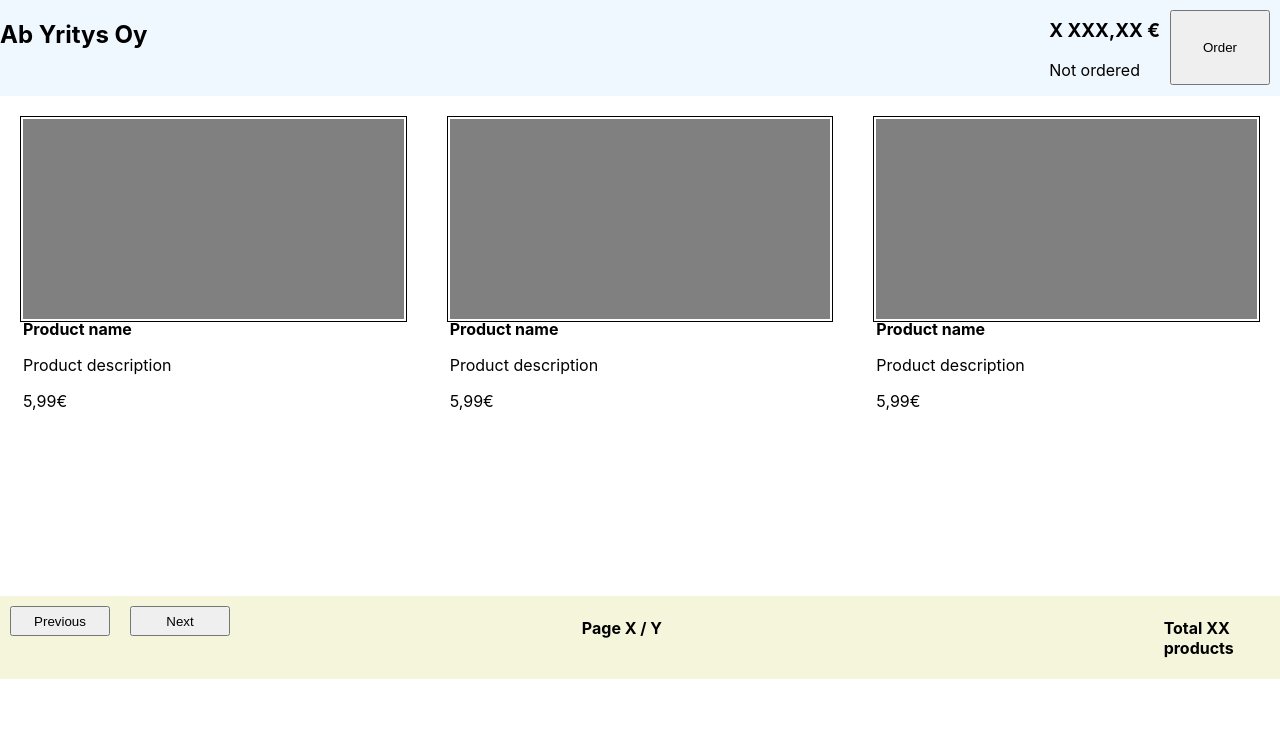
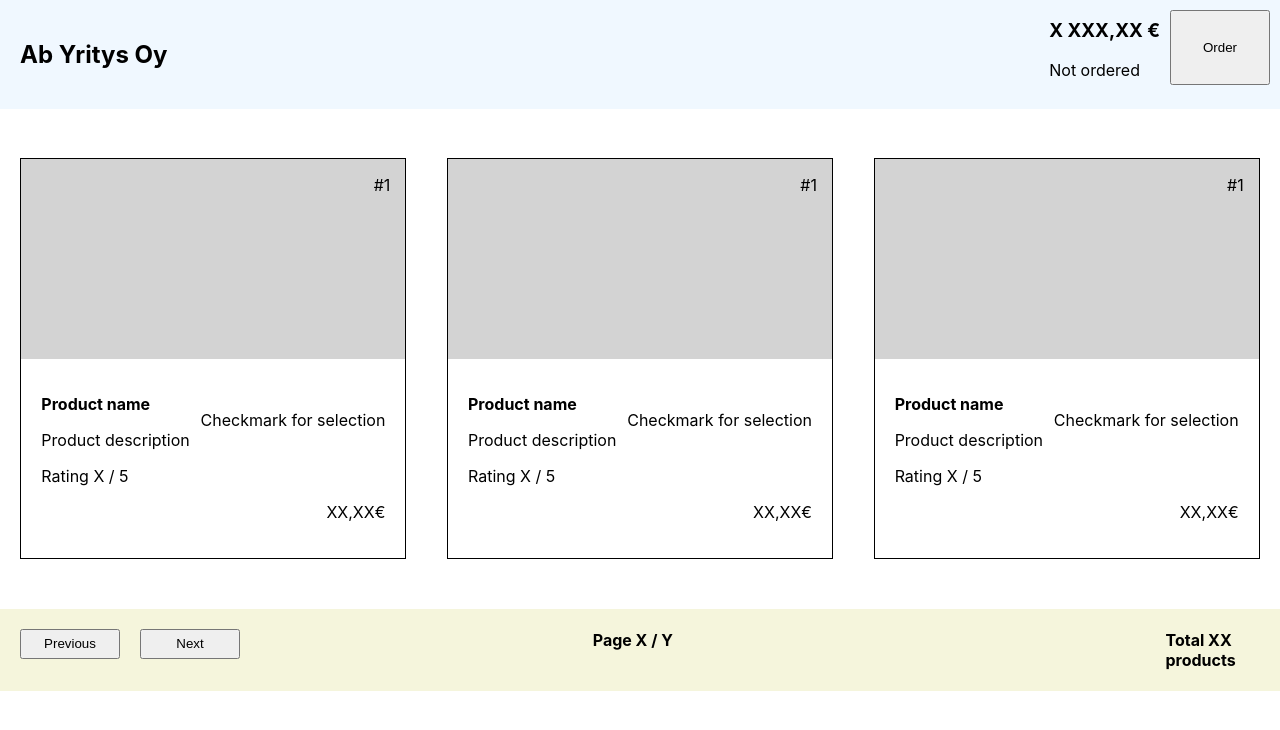
Before and after one commit to Luukalindgren/Bakery_website_react, a React (Create React App) app: page /order in a window 1280 px wide. Shown: the top 730 px of the page. Built offline with nearby package versions, Linux system fonts and the light colour scheme; the HTML template or start-up script is replaced by a standard one.

Commit message:
hienosäätöä

```diff
--- a/public/index.html
+++ b/public/index.html
@@ -2,11 +2,11 @@
 <html lang="en">
   <head>
     <meta charset="utf-8" />
-    <link rel="icon" href="%PUBLIC_URL%/favicon.ico" />
+    <link rel="icon" href="%PUBLIC_URL%/LL.png" />
     <meta name="viewport" content="width=device-width, initial-scale=1" />
     <meta name="theme-color" content="#000000" />
     <meta
-      name="description"
+      name="Bakery"
       content="Web site created using create-react-app"
     />
     <title>Bakery</title>
@@ -14,15 +14,5 @@
   <body>
     <noscript>You need to enable JavaScript to run this app.</noscript>
     <div id="root"></div>
-    <!--
-      This HTML file is a template.
-      If you open it directly in the browser, you will see an empty page.
-
-      You can add webfonts, meta tags, or analytics to this file.
-      The build step will place the bundled scripts into the <body> tag.
-
-      To begin the development, run `npm start` or `yarn start`.
-      To create a production bundle, use `npm run build` or `yarn build`.
-    -->
   </body>
 </html>
--- a/src/App.css
+++ b/src/App.css
@@ -14,6 +14,7 @@
 
 .header {
   flex: 1;
+  margin: 20px;
 }
 
 
@@ -25,26 +26,32 @@
 
 .products {
   display: flex;
-  flex-direction: row;
   height: 500px;
 
 }
 .product {
-  height: 200px;
   width: 30%;
-  margin: 20px;
-  padding: 2px;
+  margin: auto;
   border: 1px solid black;
 }
 
+.product:hover {
+  background-color: grey;
+}
+
 .product-description {
-  border: 1px solid black;
-  padding: 2px;
+  padding: 20px;
 }
 
 .product-image {
   height: 200px;
-  background-color: grey;
+  background-color: lightgrey;
+  margin-bottom: 15px;
+}
+
+.product-image-index {
+  float: right;
+  margin-right: 15px;
 }
 
 .navigation-products {
@@ -57,6 +64,7 @@
 
 .navigation-buttons {
   width: 50%;
+  margin: 10px;
 }
 
 .navigation-buttons button {
--- a/src/pages/order.js
+++ b/src/pages/order.js
@@ -21,32 +21,44 @@ const Order = () => {
                 <div className='products'>
                     <div className='product'>
                         <div className='product-image'>
-
+                            <div className='product-image-index'>
+                                <p>#1</p>
+                            </div>
                         </div>
-                        <div className='product-descprition'>
+                        <div className='product-description'>
                             <b>Product name</b>
+                            <p style={{float: "right"}}>Checkmark for selection</p>
                             <p>Product description</p>
-                            <p>5,99€</p>
+                            <p>Rating X / 5 </p>
+                            <p style={{textAlign: "right"}}>XX,XX€</p>
                         </div>
                     </div>
                     <div className='product'>
                         <div className='product-image'>
-
+                            <div className='product-image-index'>
+                                <p>#1</p>
+                            </div>
                         </div>
-                        <div className='product-descprition'>
+                        <div className='product-description'>
                             <b>Product name</b>
+                            <p style={{float: "right"}}>Checkmark for selection</p>
                             <p>Product description</p>
-                            <p>5,99€</p>
+                            <p>Rating X / 5 </p>
+                            <p style={{textAlign: "right"}}>XX,XX€</p>
                         </div>
                     </div>
                     <div className='product'>
                         <div className='product-image'>
-
+                            <div className='product-image-index'>
+                                <p>#1</p>
+                            </div>
                         </div>
-                        <div className='product-descprition'>
+                        <div className='product-description'>
                             <b>Product name</b>
+                            <p style={{float: "right"}}>Checkmark for selection</p>
                             <p>Product description</p>
-                            <p>5,99€</p>
+                            <p>Rating X / 5 </p>
+                            <p style={{textAlign: "right"}}>XX,XX€</p>
                         </div>
                     </div>
                 </div>
```
Also changed, not shown: public/LL.png (added).
